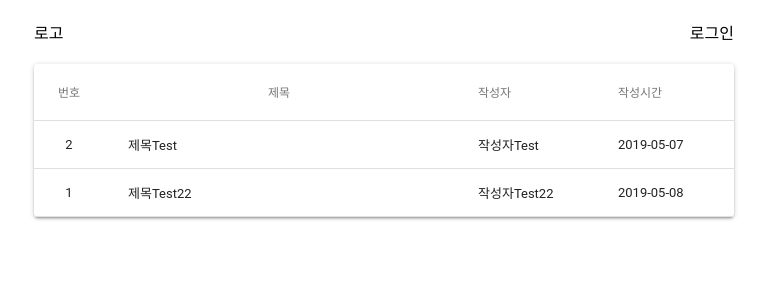
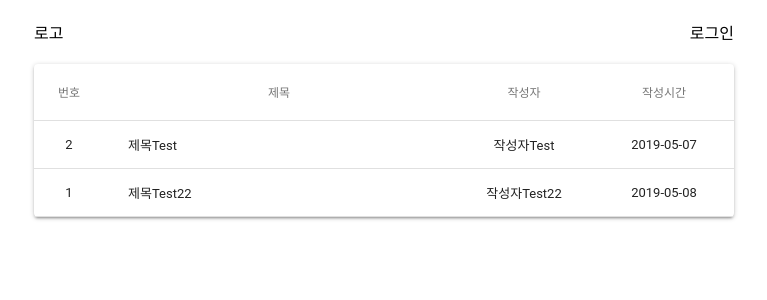
Before and after one commit to rival6821/react-board-front-end, a React (Create React App) app: page / in a window 1280 px wide. Shown: the top 300 px of the page, without its empty margins (256-1023 px from the left). Built offline with nearby package versions, Linux system fonts and the light colour scheme.

Commit message:
자잘한 수정

```diff
--- a/src/App.js
+++ b/src/App.js
@@ -1,5 +1,5 @@
 import React from 'react';
-import { BrowserRouter as Router, Route } from 'react-router-dom'
+import { BrowserRouter as Router, Route } from 'react-router-dom';
 
 import Header from 'components/Header';
 import List from 'components/List';
@@ -13,7 +13,7 @@ function App() {
 		<div className={'App'}>
 			<Router>
 				<div>
-        <Header/>
+					<Header />
 					<Route path="/" exact component={List} />
 					<Route path="/login/" exact component={Login} />
 					<Route path="/join/" exact component={Join} />
--- a/src/components/List/index.js
+++ b/src/components/List/index.js
@@ -1,4 +1,4 @@
-import React, { useState, useEffect } from 'react'
+import React, { useState, useEffect } from 'react';
 import Table from '@material-ui/core/Table';
 import TableBody from '@material-ui/core/TableBody';
 import TableCell from '@material-ui/core/TableCell';
@@ -10,34 +10,43 @@ import classNames from 'classnames/bind';
 import styles from 'styles/common.scss';
 const cx = classNames.bind(styles);
 
-
 const List = () => {
 	const [lists, setLists] = useState([]);
 
-    useEffect(()=>{
-        setLists([{
-            'title':'제목Test',
-            'nickname':'작성자Test',
-            'CreatedAt':'2019-05-07'
-        },{
-            'title':'제목Test22',
-            'nickname':'작성자Test22',
-            'CreatedAt':'2019-05-08'
+	useEffect(() => {
+		setLists([
+			{
+				title: '제목Test',
+				nickname: '작성자Test',
+				CreatedAt: '2019-05-07',
+			},
+			{
+				title: '제목Test22',
+				nickname: '작성자Test22',
+				CreatedAt: '2019-05-08',
 			},
 		]);
-    },[]);
+	}, []);
 
 	let tableCnt = lists.length;
 
-    const listTable = lists.map((list,index) => {
-        return(
+	const listTable = lists.map((list, index) => {
+		return (
 			<TableRow hover key={index}>
-                <TableCell align="center" className={cx('row1')}>{tableCnt--}</TableCell>
-                <TableCell align="left" className={cx('row2')}>{list.title}</TableCell>
-                <TableCell className={cx('row3')}>{list.nickname}</TableCell>
-                <TableCell className={cx('row4')}>{list.CreatedAt}</TableCell>
+				<TableCell align="center" className={cx('row1')}>
+					{tableCnt--}
+				</TableCell>
+				<TableCell align="left" className={cx('row2')}>
+					{list.title}
+				</TableCell>
+				<TableCell align="center" className={cx('row3')}>
+					{list.nickname}
+				</TableCell>
+				<TableCell align="center" className={cx('row4')}>
+					{list.CreatedAt}
+				</TableCell>
 			</TableRow>
-        )
+		);
 	});
 
 	return (
@@ -45,18 +54,24 @@ const List = () => {
 			<Table className={cx('table')}>
 				<TableHead>
 					<TableRow>
-                        <TableCell align="center" className={cx('row1')}>번호</TableCell>
-                        <TableCell align="center" className={cx('row2')}>제목</TableCell>
-                        <TableCell className={cx('row3')}>작성자</TableCell>
-                        <TableCell className={cx('row4')}>작성시간</TableCell>
+						<TableCell align="center" className={cx('row1')}>
+							번호
+						</TableCell>
+						<TableCell align="center" className={cx('row2')}>
+							제목
+						</TableCell>
+						<TableCell align="center" className={cx('row3')}>
+							작성자
+						</TableCell>
+						<TableCell align="center" className={cx('row4')}>
+							작성시간
+						</TableCell>
 					</TableRow>
 				</TableHead>
-                <TableBody>
-                    {listTable}
-                </TableBody>
+				<TableBody>{listTable}</TableBody>
 			</Table>
-        </Paper >
+		</Paper>
 	);
-}
+};
 
 export default List;
```
Also changed, not shown: src/components/Header/index.js (+4 -4 lines). Lines whose indentation alone changed are shown as unchanged.
